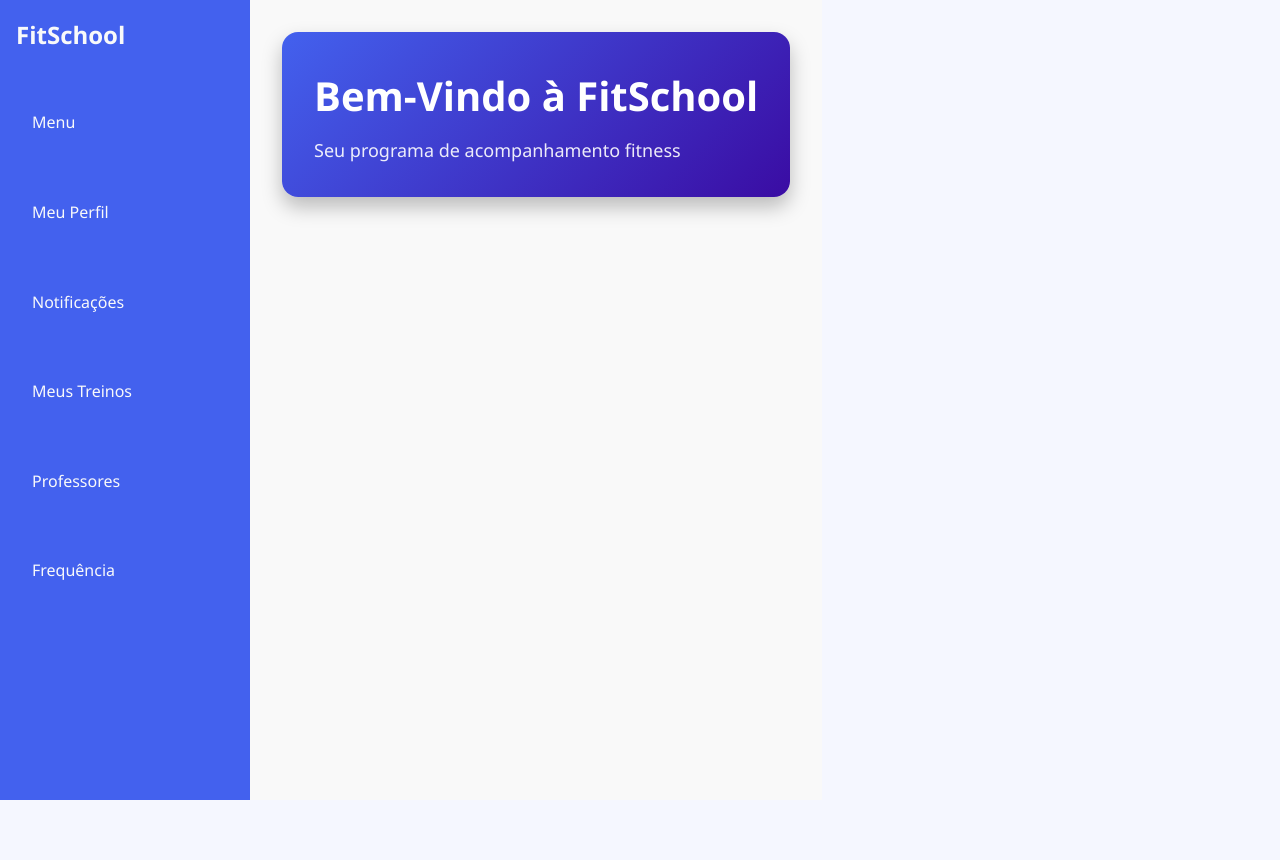
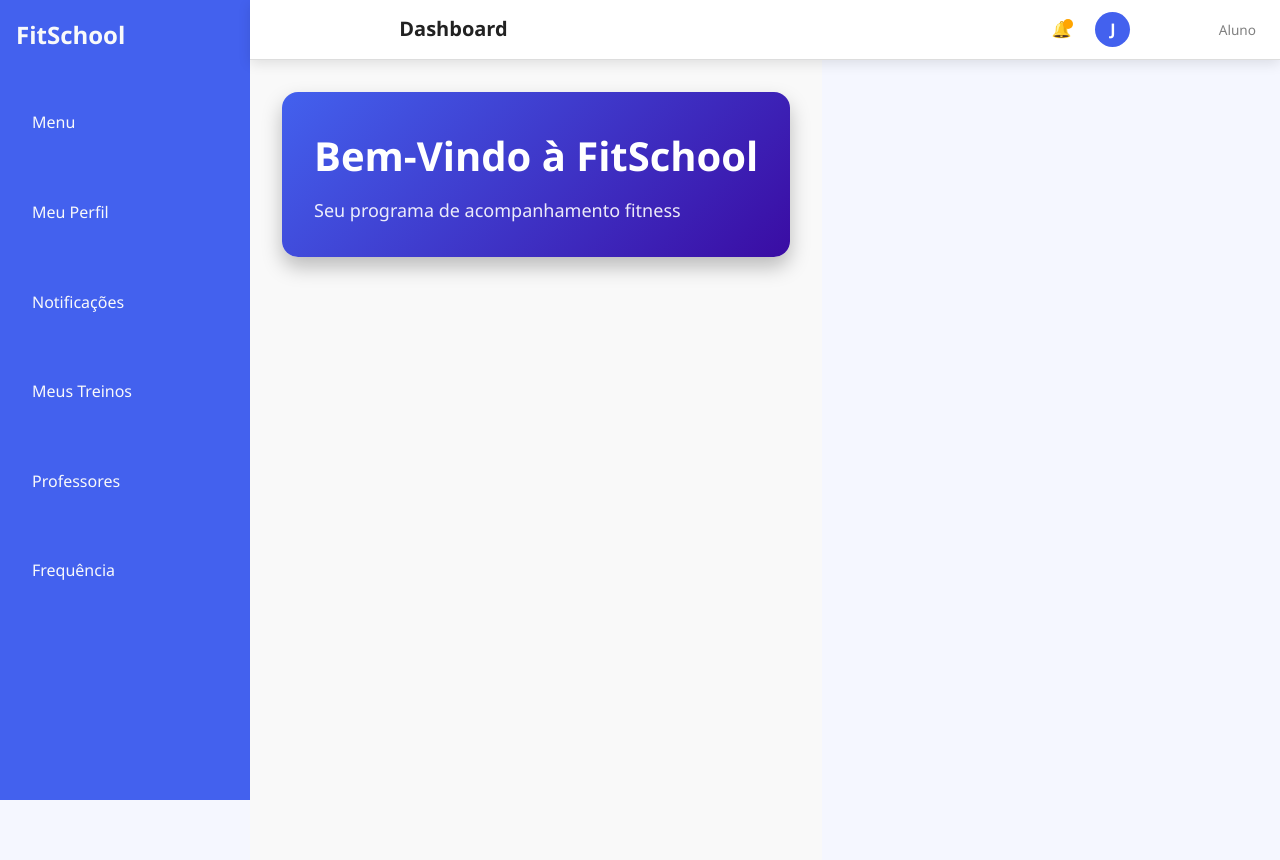
Before and after one commit to pedroompc/FitSchool-FDS, a Django app: page /user/menu/ in a window 1280 px wide. Before the commit the page ends 800 px from the top, so only its background shows below. Run offline with Django 5.2, Linux system fonts and the light colour scheme.

Commit message:
Adicionando top bar

```diff
--- a/fitschool/templates/fitschool/pages/menu.html
+++ b/fitschool/templates/fitschool/pages/menu.html
@@ -8,6 +8,29 @@
   <link rel="stylesheet" href="{% static 'usuario/css/style.css' %}">
 </head>
 <body>
+
+  <!-- Top Bar -->
+<header class="topbar">
+  <div class="topbar-left">
+    <h2 class="logo">FitSchool</h2>
+    <span class="page-title">Dashboard</span>
+  </div>
+
+  <div class="topbar-right">
+    <div class="notification">
+      <span class="bell">🔔</span>
+      <span class="dot"></span>
+    </div>
+    <div class="user-info">
+      <div class="avatar">J</div>
+      <div class="user-text">
+        <strong>João Silva</strong>
+        <small>Aluno</small>
+      </div>
+    </div>
+  </div>
+</header>
+
   <div class="layout">
     <!-- Sidebar -->
     <aside class="sidebar">
--- a/usuario/static/usuario/css/style.css
+++ b/usuario/static/usuario/css/style.css
@@ -402,9 +402,10 @@ nav ul li a:hover {
 /* conteúdo principal para não ficar por baixo da sidebar */
 
 .menu-content {
-  margin-left: 250px; /* espaço para a sidebar */
+  margin-left: 250px;
+  margin-top: 60px;
   padding: 2rem;
-  background: #f9f9f9; /* cor clara de fundo */
+  background: #f9f9f9;
   min-height: 100vh;
 }
 
@@ -436,3 +437,82 @@ nav ul li a:hover {
   font-size: 1.125rem;
   opacity: 0.9;
 }
+
+/* === Topbar === */
+.topbar {
+  position: fixed;
+  top: 0;
+  left: 250px; /* keeps space for sidebar */
+  right: 0;
+  height: 60px;
+  background: #fff;
+  display: flex;
+  align-items: center;
+  justify-content: space-between;
+  padding: 0 1.5rem;
+  border-bottom: 1px solid #ddd;
+  z-index: 1000;
+}
+
+.topbar-left {
+  display: flex;
+  align-items: center;
+  gap: 1rem;
+}
+
+.page-title {
+  font-size: 1.25rem;
+  font-weight: 600;
+  color: #222;
+}
+
+.topbar-right {
+  display: flex;
+  align-items: center;
+  gap: 1.5rem;
+}
+
+.notification {
+  position: relative;
+}
+
+.notification .dot {
+  position: absolute;
+  top: 2px;
+  right: -2px;
+  width: 10px;
+  height: 10px;
+  background: orange;
+  border-radius: 50%;
+}
+
+.user-info {
+  display: flex;
+  align-items: center;
+  gap: 0.5rem;
+}
+
+.user-info .avatar {
+  width: 35px;
+  height: 35px;
+  background: var(--primary);
+  color: white;
+  border-radius: 50%;
+  display: flex;
+  justify-content: center;
+  align-items: center;
+  font-weight: bold;
+}
+
+.user-info .user-text {
+  display: flex !important;
+  flex-direction: row !important;
+  align-items: center !important;
+  gap: 0.25rem !important;
+  white-space: nowrap;   /* prevent line break */
+}
+
+.user-info .user-text small {
+  font-size: 0.85rem;
+  color: gray;
+}
```
